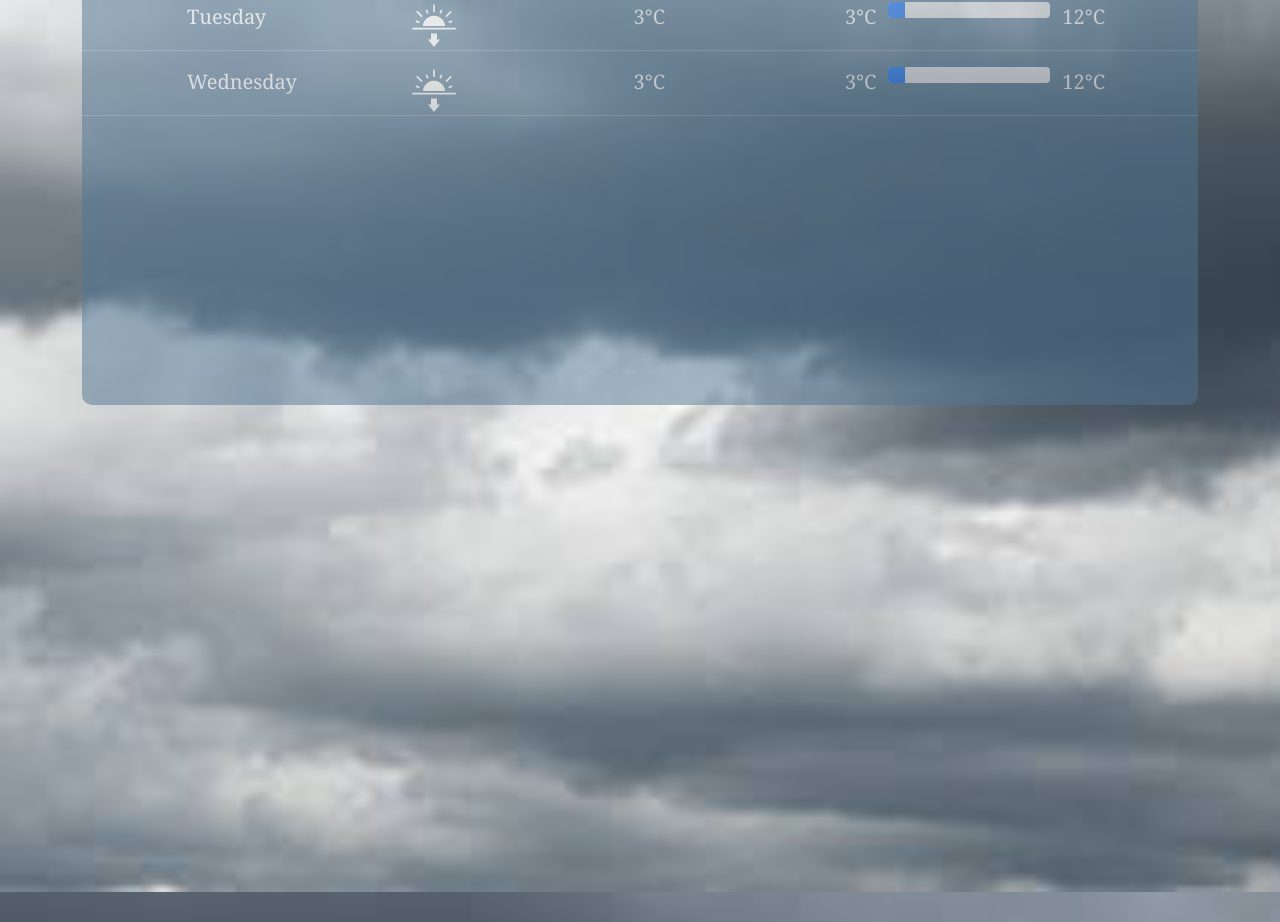
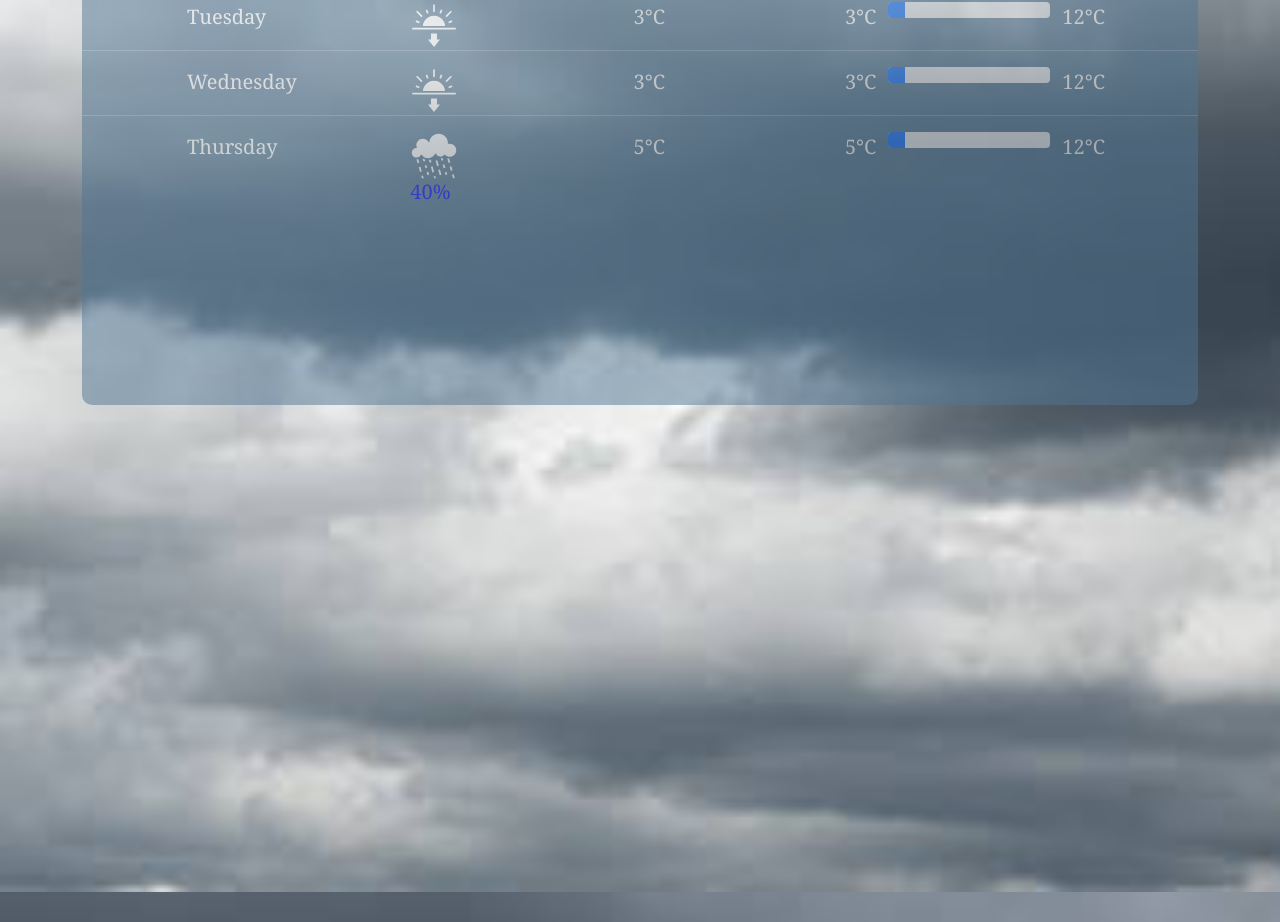
Before and after one commit to Hormese1236/weather-project, a React (Create React App) app: page / in a window 1280 px wide. Shown: the part 2520-3442 px from the top of the page. Built offline with nearby package versions, Linux system fonts and the light colour scheme.

Commit message:
after completing mylocation

```diff
--- a/src/Components/Mylocation.js
+++ b/src/Components/Mylocation.js
@@ -303,6 +303,20 @@ class Mylocation extends Component {
                   <Col sm={1}></Col>
                   <ColoredLine color="white" />
                 </Row>
+                <Row>
+                  <Col sm={1}></Col>
+                  <Col>Thursday</Col>
+                  <Col>
+                    <GiRaining size="3pc"></GiRaining>
+                    <h5>40%</h5>
+                  </Col>
+                  <Col>5°C </Col>
+                  5°C
+                  <Col sm={2} className="progressBar">
+                    <ProgressBar now={percentage} />
+                  </Col>
+                  12°C <Col sm={1}></Col>
+                </Row>
               </Container>
             </div>
           </Fragment>
```
